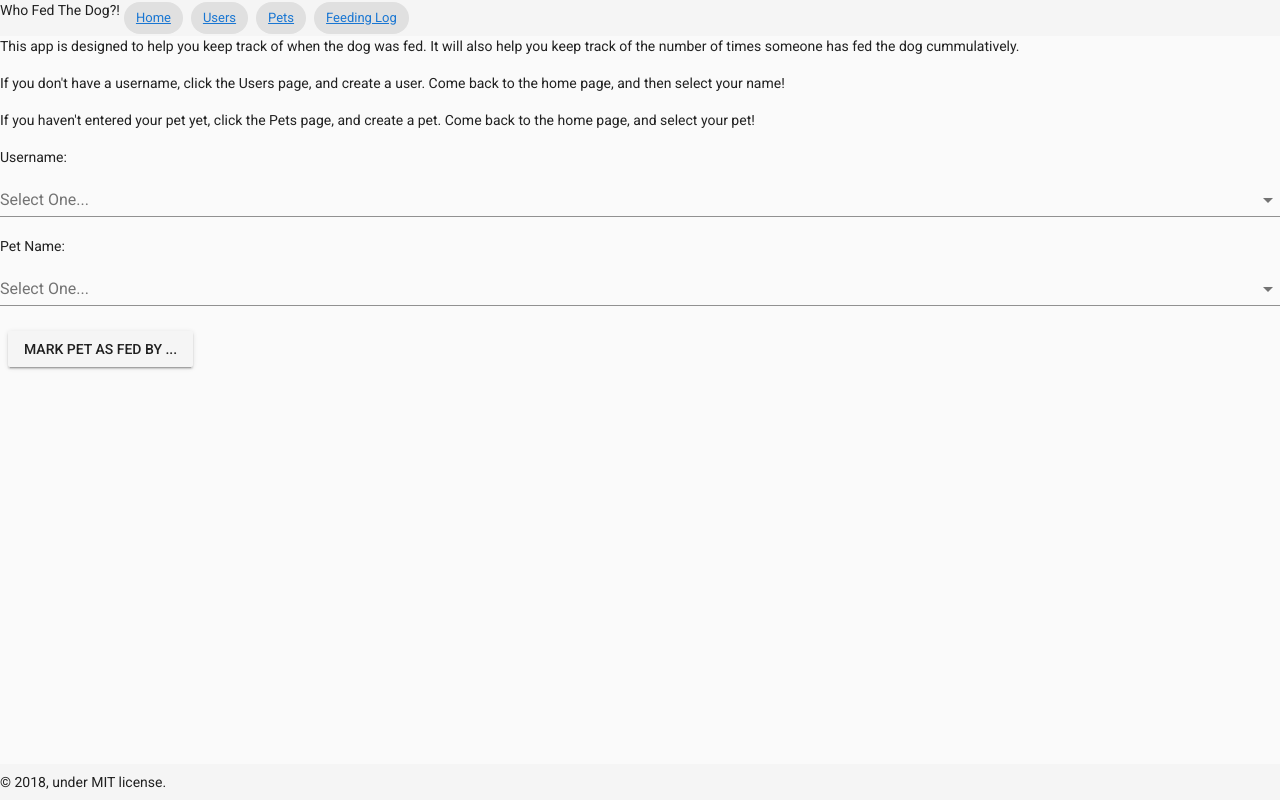
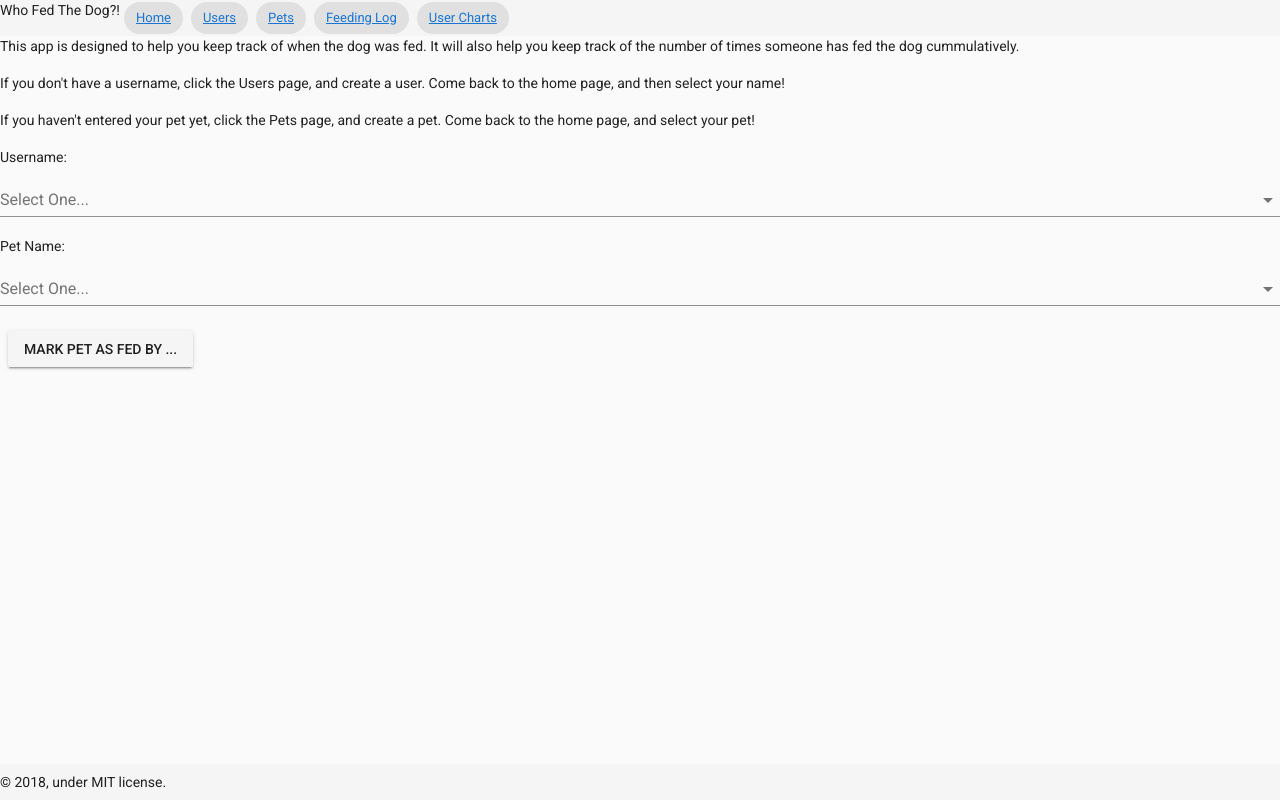
Before and after one commit to yhtomitim/who-fed-the-dog-client, a Vue app in the folder who-fed-the-dog/: page / in a window 1280 px wide. Built offline with nearby package versions, Linux system fonts and the light colour scheme; no server answers.

Commit message:
add nav to user chart view

```diff
--- a/who-fed-the-dog/src/components/Header.vue
+++ b/who-fed-the-dog/src/components/Header.vue
@@ -15,6 +15,9 @@
       <v-chip>
         <router-link to="/log">Feeding Log</router-link>
       </v-chip>
+       <v-chip>
+        <router-link to="/chart">User Charts</router-link>
+      </v-chip>
     </nav>
     </v-footer>
 
--- a/who-fed-the-dog/src/router/index.js
+++ b/who-fed-the-dog/src/router/index.js
@@ -4,6 +4,7 @@ import Index from '@/views/Index'
 import Users from '@/views/Users'
 import Pets from '@/views/Pets'
 import Log from '@/views/Log'
+import Chart from '@/views/FeedChart'
 
 Vue.use(Router)
 
@@ -28,6 +29,11 @@ export default new Router({
       path: '/log',
       name: 'Log',
       component: Log
+    },
+    {
+      path: '/chart',
+      name: 'Chart',
+      component: Chart
     }
   ]
 })
```
